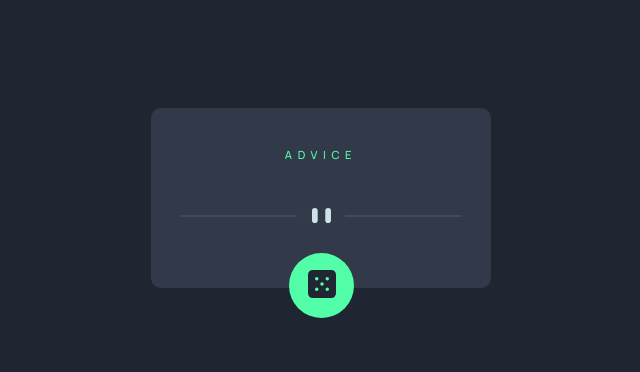
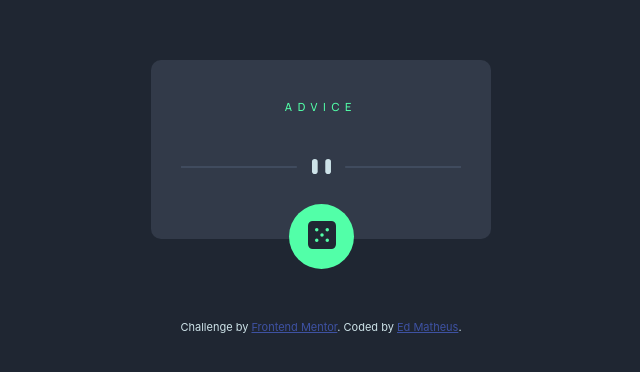
Before and after one commit to ed-matheus/react-advice-generator, a React (Vite) app: page / in a window 1280 px wide. Shown: the part 202-574 px from the top of the page, without its empty margins (319-959 px from the left). Built offline with nearby package versions, Linux system fonts and the light colour scheme; no server answers.

Commit message:
including the attribution footer

```diff
--- a/index.html
+++ b/index.html
@@ -13,5 +13,10 @@
   <body>
     <div id="root"></div>
     <script type="module" src="/src/main.jsx"></script>
+
+    <div class="attribution">
+      Challenge by <a href="https://www.frontendmentor.io?ref=challenge" target="_blank">Frontend Mentor</a>.
+      Coded by <a href="https://github.com/ed-matheus">Ed Matheus</a>.
+    </div>
   </body>
 </html>
--- a/src/index.css
+++ b/src/index.css
@@ -17,7 +17,21 @@ body {
   padding: 0;
   box-sizing: border-box;
   display: flex;
+  flex-direction: column;
+  justify-content: center;
   place-items: center;
   min-width: 320px;
   min-height: 100vh;
 }
+
+/* Attribution */
+.attribution {
+  margin-top: 80px;
+  color: hsl(193, 38%, 86%);
+  font-size: 11px;
+  text-align: center;
+}
+
+.attribution a {
+  color: hsl(228, 45%, 44%);
+}
```
Also changed, not shown: 1 other file (tests, documents, lock files or other folders).
